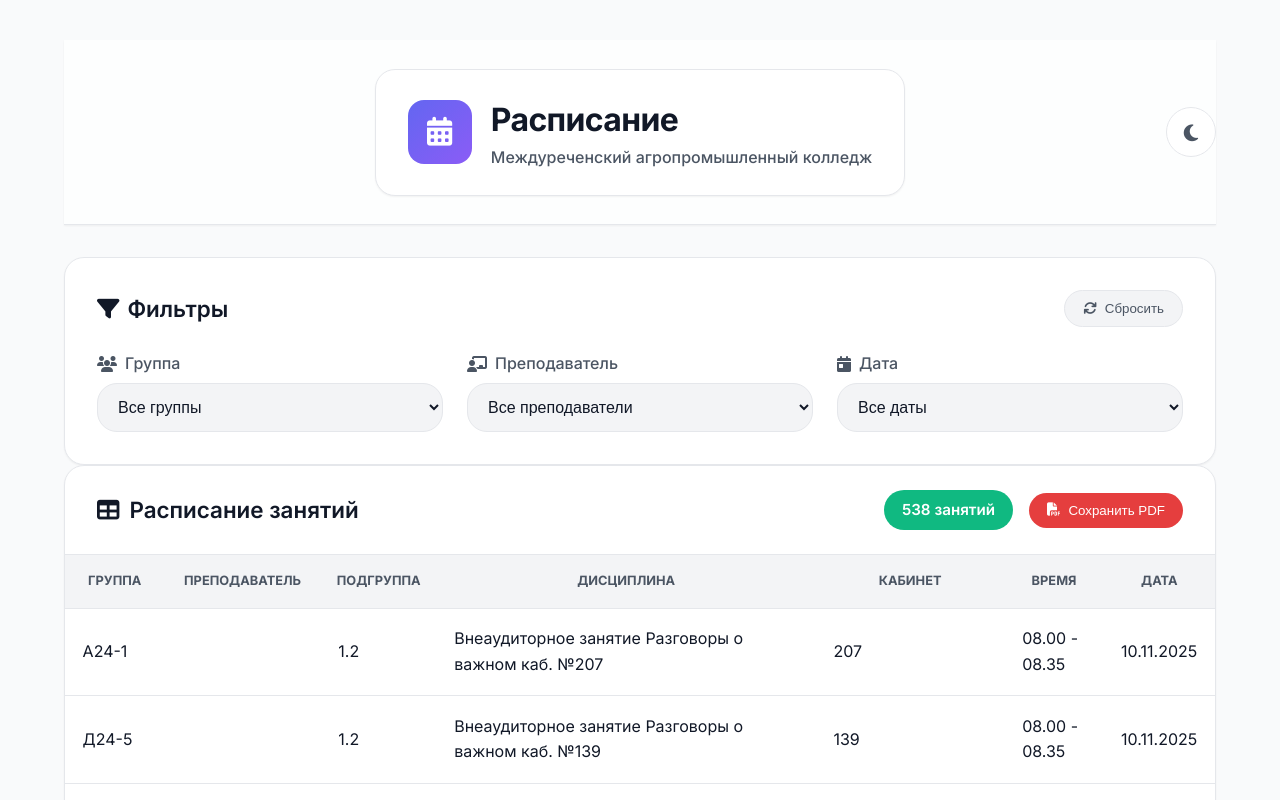
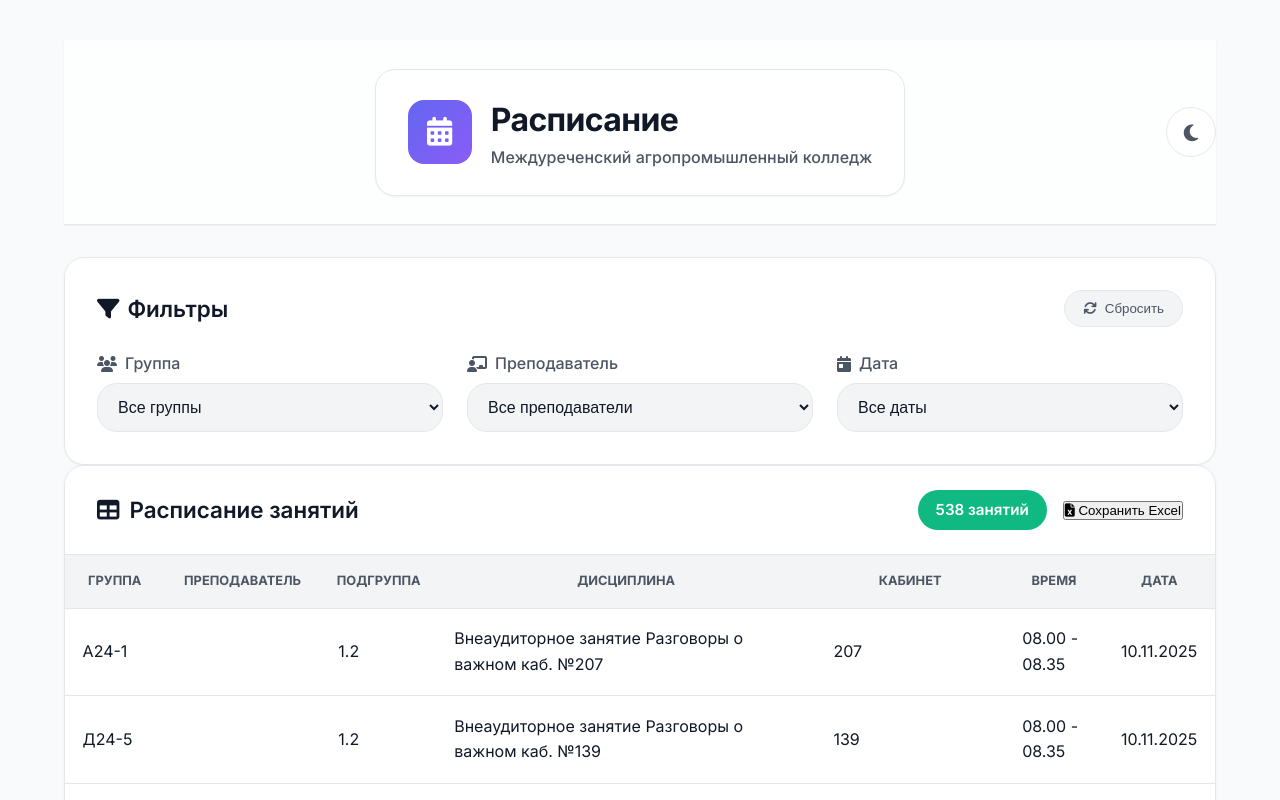
Before and after one commit to PyaniyGeodesist/raspisanie, a plain HTML site: page index.html in a window 1280 px wide. Shown: the top 800 px of the page. Drawn offline with nearby package versions, Linux system fonts and the light colour scheme.

Commit message:
Update index.html

```diff
--- a/index.html
+++ b/index.html
@@ -7,9 +7,6 @@
     <link rel="stylesheet" href="style.css">
     <link rel="stylesheet" href="https://cdnjs.cloudflare.com/ajax/libs/font-awesome/6.4.0/css/all.min.css">
     <link href="https://fonts.googleapis.com/css2?family=Inter:wght@300;400;500;600;700&display=swap" rel="stylesheet">
-    <!-- Библиотеки для PDF -->
-    <script src="https://cdnjs.cloudflare.com/ajax/libs/jspdf/2.5.1/jspdf.umd.min.js"></script>
-    <script src="https://cdnjs.cloudflare.com/ajax/libs/jspdf-autotable/3.5.28/jspdf.plugin.autotable.min.js"></script>
 </head>
 <body>
     <div class="container">
@@ -73,10 +70,12 @@
                         <div class="stats" id="stats">
                             <span id="total-count">0</span> занятий
                         </div>
-                        <button id="save-pdf" class="save-pdf-btn">
-                            <i class="fas fa-file-pdf"></i>
-                            Сохранить PDF
-                        </button>
+                        <div class="export-buttons">
+                            <button id="save-excel" class="save-excel-btn">
+                                <i class="fas fa-file-excel"></i>
+                                Сохранить Excel
+                            </button>
+                        </div>
                     </div>
                 </div>
 
```
